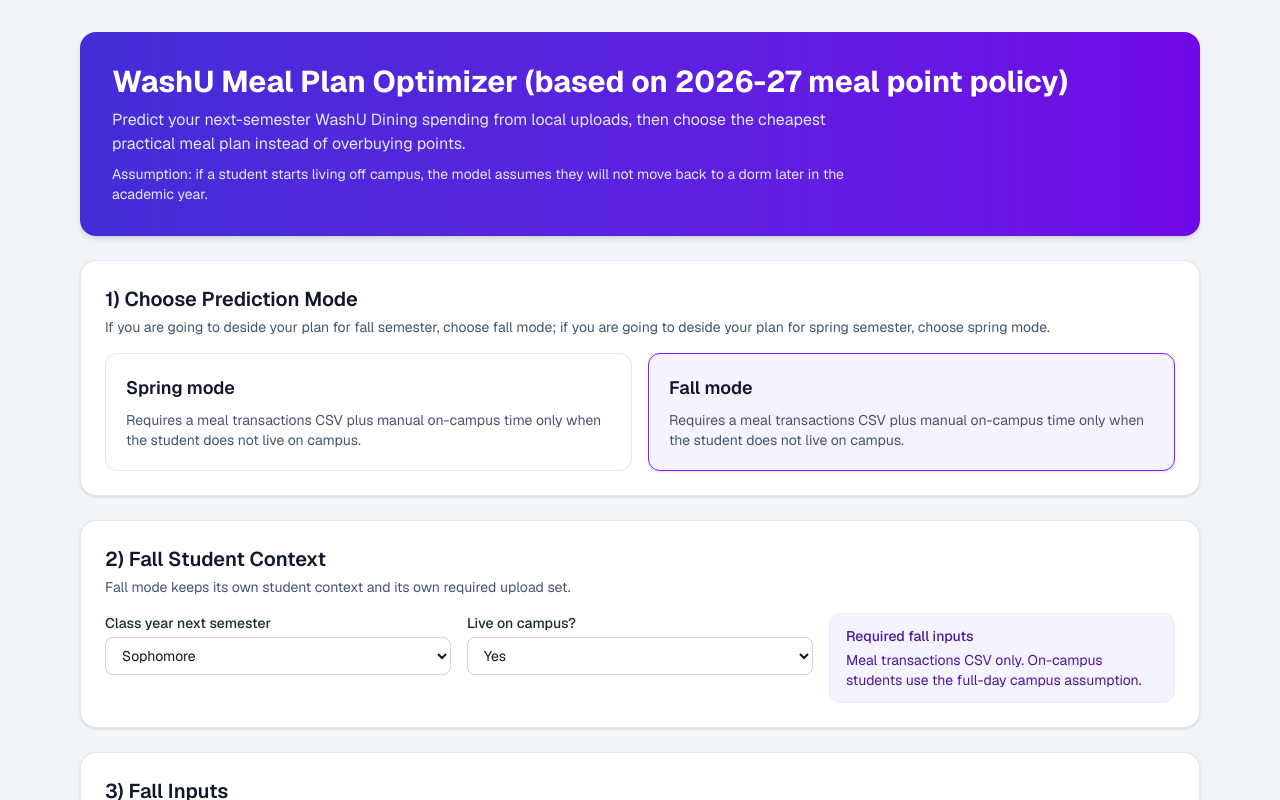
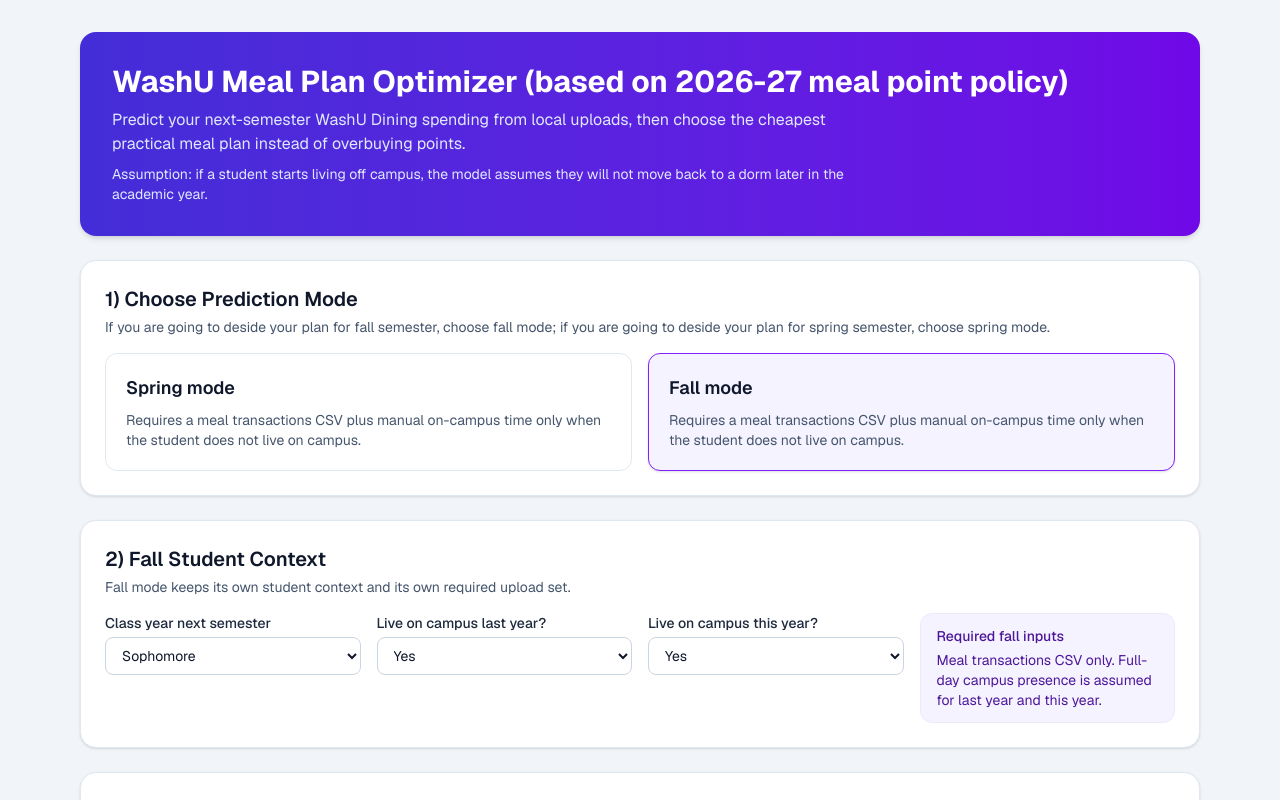
Before and after one commit to DaDouglasLi/washu-mp-plan-recommender, a Next.js app: page / in a window 1280 px wide. Both pictures are taken after a click on the button 911 px from the left and 412 px from the top of the page. Shown: the top 800 px of the page. Built offline with nearby package versions, Linux system fonts and the light colour scheme.

Commit message:
change logic

```diff
--- a/app/page.tsx
+++ b/app/page.tsx
@@ -69,11 +69,12 @@
 
         <SectionCard title="5) Methodology & Caveats">
           <ul className="space-y-2 text-sm text-slate-700">
-            <li>- Deterministic local heuristics classify spending into lunch/snack/dinner/misc categories.</li>
-            <li>- Off-campus users enter manual on-campus time blocks instead of uploading schedules.</li>
-            <li>- A modest shortfall is acceptable and often cheaper than buying a higher plan.</li>
-            <li>- For spring, fall rollover is included; on-campus users use a full-day campus assumption.</li>
-            <li>- “Suggested Balance” is intentionally ignored in recommendation logic.</li>
+            <li>- Meal transactions are used to measure your real spending pattern: how often you buy lunch, snacks, and dinner, how much you usually spend, and how that changes week to week.</li>
+            <li>- On-campus time inputs are used to estimate when you are likely to need food on campus. Lunch-time presence, evening presence, and long daytime gaps all affect predicted future demand.</li>
+            <li>- In spring mode, the model uses your previous fall behavior to estimate next spring. In fall mode, it uses your previous fall and current spring behavior together to estimate next fall.</li>
+            <li>- If you lived on campus during a semester, the model assumes full-day campus presence for that semester, so schedule input is not required.</li>
+            <li>- The recommendation compares eligible meal plans against predicted spending, rollover rules, likely leftover waste, and reasonable out-of-pocket shortfall to find the cheapest practical option.</li>
+            <li>- Results are directional estimates, not guarantees. Unusual habits, travel, guests, or major routine changes can make actual spending differ.</li>
           </ul>
         </SectionCard>
 
--- a/components/FallModeForm.tsx
+++ b/components/FallModeForm.tsx
@@ -19,6 +19,7 @@
 
 interface FallFormSnapshot {
   classYear: ClassYear;
+  livedOnCampusLastYear: boolean;
   livingOnCampus: boolean;
   mealHistory: UploadSlotState;
   previousFallTime: OnCampusTimeBlock[];
@@ -31,6 +32,9 @@
 export function FallModeForm() {
   const [classYear, setClassYear] = useState<ClassYear>(
     inMemoryFallSnapshot?.classYear ?? "sophomore",
+  );
+  const [livedOnCampusLastYear, setLivedOnCampusLastYear] = useState(
+    inMemoryFallSnapshot?.livedOnCampusLastYear ?? true,
   );
   const [livingOnCampus, setLivingOnCampus] = useState(
     inMemoryFallSnapshot?.livingOnCampus ?? true,
@@ -51,10 +55,10 @@
   const [error, setError] = useState("");
   const [isAnalyzing, setIsAnalyzing] = useState(false);
 
-  const previousFallErrors = livingOnCampus
+  const previousFallErrors = livedOnCampusLastYear
     ? []
     : validateOnCampusTimeBlocks(previousFallTime, "Previous fall on-campus time");
-  const previousSpringErrors = livingOnCampus
+  const previousSpringErrors = livedOnCampusLastYear
     ? []
     : validateOnCampusTimeBlocks(previousSpringTime, "Previous spring on-campus time");
   const futureFallErrors = livingOnCampus
@@ -73,19 +77,18 @@
     }
   }
 
-  if (!livingOnCampus) {
   blockingRequirements.push(
     ...previousFallErrors,
     ...previousSpringErrors,
     ...futureFallErrors,
   );
-  }
 
   const canAnalyze = blockingRequirements.length === 0;
 
   useEffect(() => {
     inMemoryFallSnapshot = {
       classYear,
+      livedOnCampusLastYear,
       livingOnCampus,
       mealHistory,
       previousFallTime,
@@ -95,11 +98,18 @@
   }, [
     classYear,
     futureFallTime,
+    livedOnCampusLastYear,
     livingOnCampus,
     mealHistory,
     previousFallTime,
     previousSpringTime,
   ]);
+
+  function updateLivedOnCampusLastYear(nextValue: boolean) {
+    setLivedOnCampusLastYear(nextValue);
+    setResult(null);
+    setError("");
+  }
 
   function updateLivingOnCampus(nextValue: boolean) {
     setLivingOnCampus(nextValue);
@@ -157,6 +167,7 @@
         mode: "fall",
         classYear,
         livingOnCampus,
+        previousLivingOnCampus: livedOnCampusLastYear,
         mealRows,
         previousFallCampusTime: previousFallTime,
         previousSpringCampusTime: previousSpringTime,
@@ -179,7 +190,7 @@
         title="2) Fall Student Context"
         subtitle="Fall mode keeps its own student context and its own required upload set."
       >
-        <div className="grid gap-4 md:grid-cols-3">
+        <div className="grid gap-4 md:grid-cols-4">
           <label className="text-sm">
             <span className="mb-1 block font-medium text-slate-800">
               Class year next semester
@@ -199,7 +210,21 @@
 
           <label className="text-sm">
             <span className="mb-1 block font-medium text-slate-800">
-              Live on campus?
+              Live on campus last year?
+            </span>
+            <select
+              className="w-full rounded-lg border border-slate-300 bg-white px-3 py-2"
+              value={livedOnCampusLastYear ? "yes" : "no"}
+              onChange={(event) => updateLivedOnCampusLastYear(event.target.value === "yes")}
+            >
+              <option value="yes">Yes</option>
+              <option value="no">No</option>
+            </select>
+          </label>
+
+          <label className="text-sm">
+            <span className="mb-1 block font-medium text-slate-800">
+              Live on campus this year?
             </span>
             <select
               className="w-full rounded-lg border border-slate-300 bg-white px-3 py-2"
@@ -214,8 +239,12 @@
           <div className="rounded-xl border border-violet-100 bg-violet-50 px-4 py-3 text-sm text-violet-900">
             <p className="font-medium">Required fall inputs</p>
             <p className="mt-1">
-              {livingOnCampus
-                ? "Meal transactions CSV only. On-campus students use the full-day campus assumption."
+              {livedOnCampusLastYear && livingOnCampus
+                ? "Meal transactions CSV only. Full-day campus presence is assumed for last year and this year."
+                : livedOnCampusLastYear
+                  ? "Meal transactions CSV and future fall on-campus time only. Last-year schedules use the full-day campus assumption."
+                  : livingOnCampus
+                    ? "Meal transactions CSV, previous fall on-campus time, and previous spring on-campus time. Future fall uses the full-day campus assumption."
                     : "Meal transactions CSV, previous fall on-campus time, previous spring on-campus time, and future fall on-campus time."}
             </p>
           </div>
@@ -254,8 +283,16 @@
           />
         </div>
 
-        {!livingOnCampus ? (
+        {!livedOnCampusLastYear || !livingOnCampus ? (
           <div className="mt-4 space-y-4">
+            {livedOnCampusLastYear ? (
+              <div className="rounded-xl border border-emerald-100 bg-emerald-50 p-4 text-sm text-emerald-900">
+                Living on campus last year is set to <strong>Yes</strong>, so previous fall and
+                previous spring schedule input is skipped and the model assumes full-day campus
+                presence for those semesters.
+              </div>
+            ) : (
+              <>
                 <OnCampusTimeSection
                   title="Previous fall semester on-campus time"
                   description="Enter the days and time ranges when you were typically on campus during your previous fall semester."
@@ -270,6 +307,14 @@
                   errors={previousSpringErrors}
                   onChange={updatePreviousSpringTime}
                 />
+              </>
+            )}
+            {livingOnCampus ? (
+              <div className="rounded-xl border border-emerald-100 bg-emerald-50 p-4 text-sm text-emerald-900">
+                Living on campus this year is set to <strong>Yes</strong>, so future fall schedule
+                input is skipped and the model assumes full-day campus presence for that semester.
+              </div>
+            ) : (
               <OnCampusTimeSection
                 title="Future fall semester on-campus time"
                 description="Enter the days and time ranges when you expect to be on campus during your future fall semester."
@@ -277,11 +322,12 @@
                 errors={futureFallErrors}
                 onChange={updateFutureFallTime}
               />
+            )}
           </div>
         ) : (
           <div className="mt-4 rounded-xl border border-emerald-100 bg-emerald-50 p-4 text-sm text-emerald-900">
-            Living on campus is set to <strong>Yes</strong>, so schedule input is skipped and the
-            model assumes full-day campus presence.
+            Living on campus last year and this year are both set to <strong>Yes</strong>, so all
+            schedule input is skipped and the model assumes full-day campus presence.
           </div>
         )}
 
@@ -337,7 +383,7 @@
             </div>
             {result.stats.usedFullDayCampusAssumption ? (
               <p className="text-sm text-slate-600">
-                Full-day campus presence was assumed because you live on campus.
+                Full-day campus presence was assumed for the semesters you marked as on campus.
               </p>
             ) : null}
             <ResultsDashboard result={result} />
--- a/lib/analysis/pipeline.ts
+++ b/lib/analysis/pipeline.ts
@@ -24,6 +24,7 @@
   mode: PredictionSemester;
   classYear: ClassYear;
   livingOnCampus: boolean;
+  previousLivingOnCampus?: boolean;
   mealRows: GenericRow[];
   previousFallCampusTime?: OnCampusTimeBlock[];
   previousSpringCampusTime?: OnCampusTimeBlock[];
@@ -160,18 +161,22 @@
     );
   }
   const categorized = categorizeTransactions(relevantTransactions.selected);
+  const previousLivingOnCampus =
+    input.mode === "fall"
+      ? (input.previousLivingOnCampus ?? input.livingOnCampus)
+      : input.livingOnCampus;
 
   const previousFall = resolveScheduleFeatures(
     input.previousFallCampusTime,
     "Previous fall on-campus time",
-    input.livingOnCampus,
+    previousLivingOnCampus,
   );
   const previousSpring =
     input.mode === "fall"
       ? resolveScheduleFeatures(
           input.previousSpringCampusTime,
           "Previous spring on-campus time",
-          input.livingOnCampus,
+          previousLivingOnCampus,
         )
       : null;
   const futureSpring =
@@ -261,7 +266,7 @@
       previousSpringTimeBlocks: previousSpring?.blockCount ?? 0,
       futureSpringTimeBlocks: futureSpring?.blockCount ?? 0,
       futureFallTimeBlocks: futureFall?.blockCount ?? 0,
-      usedFullDayCampusAssumption: input.livingOnCampus,
+      usedFullDayCampusAssumption: previousLivingOnCampus || input.livingOnCampus,
     },
     prediction,
     recommendation,
```
Lines whose indentation alone changed are shown as unchanged.
